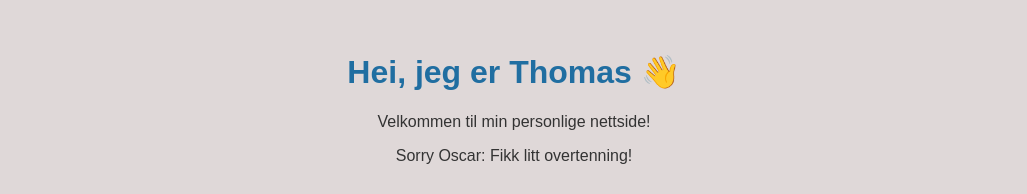
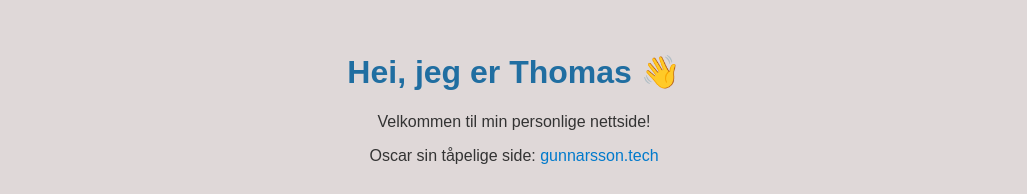
Before and after one commit to ThomasTekie00/thomastekie00.github.io, a plain HTML site: page index.html in a window 1280 px wide. Shown: the top 194 px of the page, without its empty margins (126-1153 px from the left). Drawn offline with Linux system fonts and the light colour scheme.

Commit message:
Test endringer

```diff
--- a/index.html
+++ b/index.html
@@ -12,7 +12,7 @@
   <header>
     <h1>Hei, jeg er Thomas 👋</h1>
     <p>Velkommen til min personlige nettside!</p>
-    <p>Sorry Oscar: Fikk litt overtenning!</p>
+    <p>Oscar sin tåpelige side: <a href="https://gunnarsson.tech/" target = "_blank" rel = "noopener noreferrer"> gunnarsson.tech</a></p>
   </header>
 
   <main>
```
